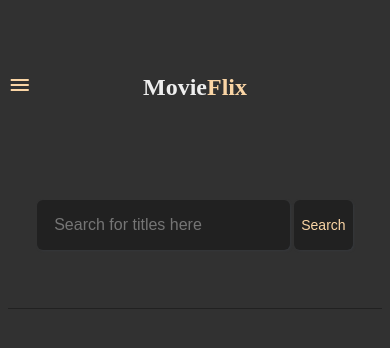
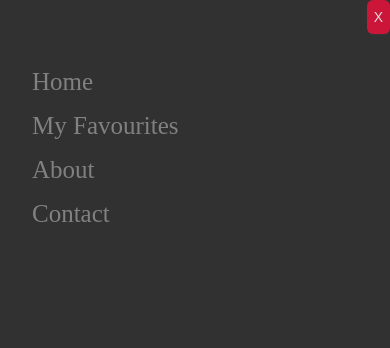
Before and after one commit to vanshgupta1301/MovieSearch, a plain HTML site: page index.html in a window 390 px wide. Both pictures are taken after a click on the element "menu". Drawn offline with nearby package versions, Linux system fonts and the light colour scheme; no server answers.

Commit message:
sidenav added

```diff
--- a/global.css
+++ b/global.css
@@ -276,43 +276,6 @@ body {
     justify-content: center;
     height: 80vh;
 }
-/*
-.favourites-container {
-    background-color: var(--secondary-bg);
-    align-items: center;
-    margin-top: 10vh;
-    justify-content: flex-start;
-    color: var(--text-color);
-    height: 70vh;
-    width: 30vw;
-    margin-right: 10vw;
-    padding: 1rem;
-    border-radius: 8px;
-    box-shadow: 0px 4px 10px rgba(0, 0, 0, 0.3);
-}
-
-#favourite-heading {
-    font-size: 1.2rem;
-    text-align: center;
-    margin-bottom: 1rem;
-}
-
-.favourites {
-    display: flex;
-    flex-direction: column;
-    justify-content: center;
-    align-items: left;
-    height: auto;
-    max-height: 50vh;
-    overflow-y: auto;
-    width: 100%;
-    padding: 0.5rem;
-}
-
-.favourite-item {
-    background-color: red;
-    height: 3vh;
-} */
 
 #mode{
     display: flex;
@@ -491,6 +454,7 @@ body {
 
 .mobile-tray{
     display: none;
+    cursor: pointer;
 }
 @media (max-width: 1024px) {
     .title {
@@ -631,3 +595,59 @@ body {
     z-index:1001;
 
 }
+
+.sidenav {
+    height: 100%;
+
+    position: fixed;
+    z-index: 100;
+    top: 0;
+    left: 0;
+    background-color: var(--my-favourite-hex);
+    overflow-x: hidden;
+    padding-top: 60px;
+    transition: 0.2s ease-in;
+    width: 100vw;
+    transition: 0.3s cubic-bezier(0.075, 0.82, 0.165, 1);
+}
+
+
+.sidenav a {
+padding: 8px 8px 8px 32px;
+text-decoration: none;
+font-size: 25px;
+color: #818181;
+display: block;
+transition: 0.3s;
+
+}
+
+
+.sidenav a:hover {
+color: var(--title-yellow);
+}
+
+
+.menu-close-btn {
+position: absolute;
+top: 0;
+right: 0px;
+
+    border-radius: 0.375rem;
+    border-style: none;
+    font-size: 0.875rem;
+    line-height: 2rem;
+    font-weight: 300;
+    opacity: 0.9;
+    background-color: var(--button-bg);
+    color: var(--text-color);
+    box-shadow: var(--box-shadow);
+
+    width: 6vw;
+
+
+
+}
+.menu-close-btn:hover{
+    background-color: crimson;
+}
--- a/index.html
+++ b/index.html
@@ -10,6 +10,17 @@
 
 </head>
 <body>
+    <div class="sidenav" hidden="true">
+
+        <a href="#">Home</a>
+        <div id="sidenav-favourites-content">
+            <a href="#" id="sidenav-favourites">My Favourites</a>
+        </div>
+
+        <a href="#">About</a>
+        <a href="#">Contact</a>
+        <button class="menu-close-btn">X</button>
+    </div>
     <div class="center-a-div">
         <div class = "title">
             <div class = "container">
@@ -19,6 +30,7 @@
                         <span class="material-symbols-outlined">
                             menu
                             </span>
+
                     </div>
                     <p id="title1">Movie<span id="title2">Flix</span></p>
                 </div>
--- a/script.js
+++ b/script.js
@@ -1,7 +1,7 @@
 //class selectors
 const contentDiv = document.querySelector(".content");
 const favouritesList=document.querySelector(".favourites-list");
-const mobileTray=document.querySelector(".mobile-tray");
+
 const grid=document.querySelector(".grid");
 
 //id selectors
@@ -274,8 +274,24 @@ document.addEventListener("DOMContentLoaded",()=>{
     findMovies();
 })
 
-const menubar=document.querySelector("#menu");
-mobileTray.addEventListener("click",()=>{
+const navbar=document.querySelector(".sidenav");
+const openNav=()=>{
 
-    setUnhidden(menubar);
-})
+    if(isHidden(navbar)){
+        setUnhidden(navbar);
+    }
+
+}
+const closeNav=()=>{
+
+    if(!isHidden(navbar)){
+        setHidden(navbar);
+    }
+}
+const mobileTray=document.querySelector(".mobile-tray");
+mobileTray.addEventListener("click",openNav);
+
+const menuCloseButton=document.querySelector(".menu-close-btn");
+menuCloseButton.addEventListener("click",closeNav);
+
+const sidenavFavouritesButton=document.querySelector("#sidenav-favourites");
```
